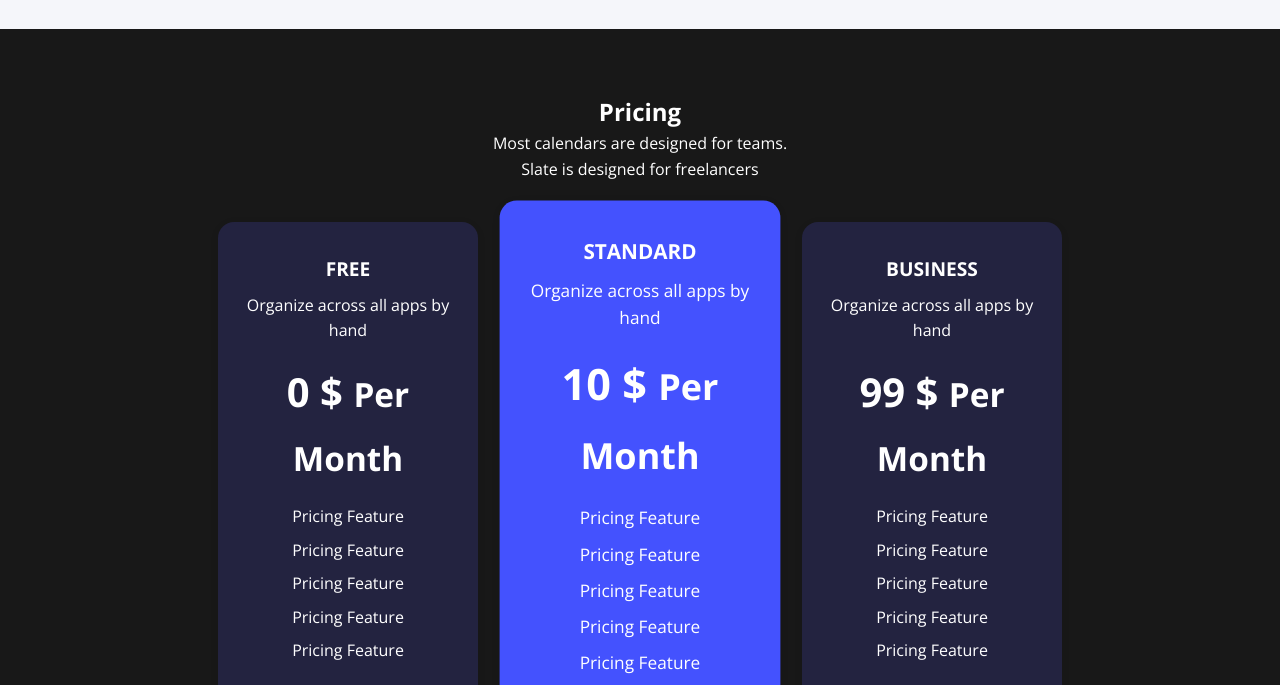
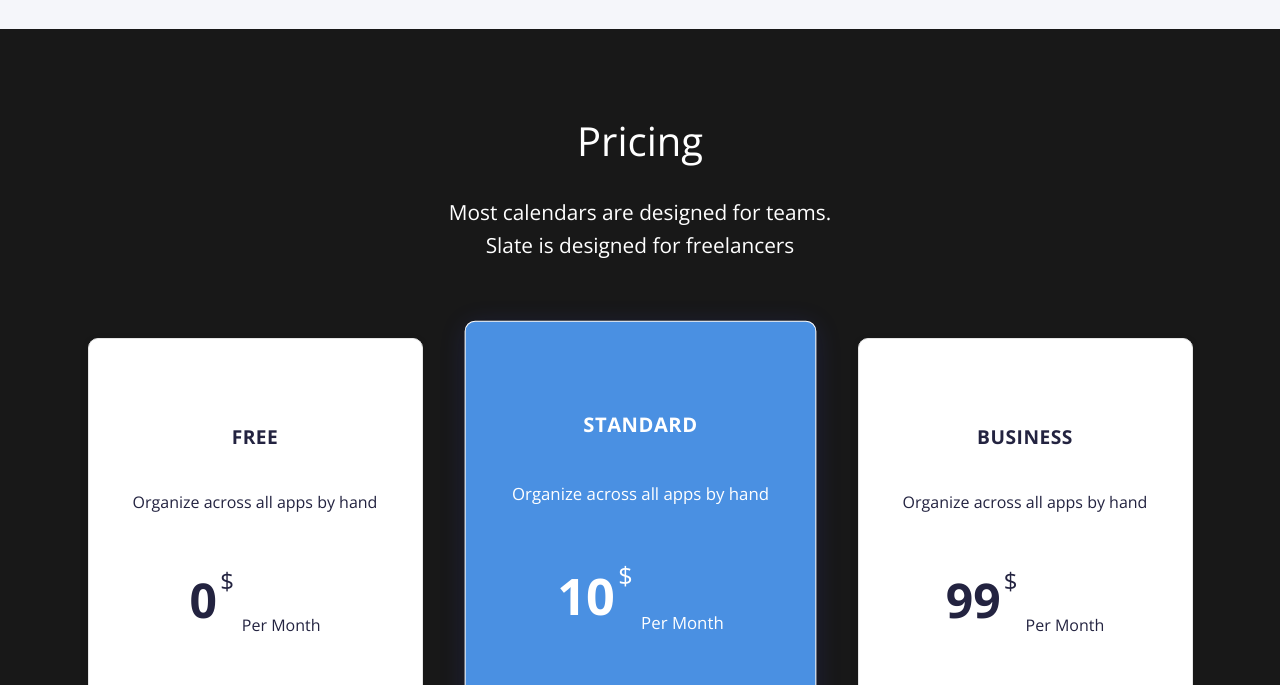
Before and after one commit to shivamkumar2687/Figma-Clone, a plain HTML site: page index.html in a window 1280 px wide. Shown: the part 4866-5551 px from the top of the page. Drawn offline with nearby package versions, Linux system fonts and the light colour scheme.

Commit message:
pricing card

```diff
--- a/style.css
+++ b/style.css
@@ -504,48 +504,141 @@ header {
 }
 
 .pricing-section {
+  height: 1155px;
   background: var(--dark);
   color: var(--light);
-  padding: 4rem 2rem 2rem 2rem;
   text-align: center;
+  display: flex;
+  flex-direction: column;
+  align-items: center;
+  justify-content: flex-start;
+}
+.pricing-section h2,
+.pricing-section > p {
+  width: 550px;
+  margin-left: auto;
+  margin-right: auto;
+}
+.pricing-section h2 {
+  height: 80px;
+  margin-top: 80px;
+  margin-bottom: 7px;
+  font-size: 2.5rem;
+  font-weight: 400;
+}
+.pricing-section > p {
+  height: 102px;
+  margin-bottom: 40px;
+  font-size: 1.3rem;
 }
 .pricing-cards {
+  width: 1105px;
+  height: 693px;
   display: flex;
+  flex-direction: row;
   justify-content: center;
-  gap: 2rem;
-  margin-top: 2.5rem;
-  flex-wrap: wrap;
+  align-items: flex-start;
+  gap: 50px;
+  margin: 0 auto;
 }
 .pricing-card {
-  background: #232340;
-  border-radius: 16px;
-  padding: 2rem 1.5rem;
-  width: 260px;
+  width: 335px;
+  border-radius: 10px;
+  border: 1px solid #e5e5e5;
   box-shadow: 0 2px 8px rgba(0,0,0,0.08);
+  display: flex;
+  flex-direction: column;
+  align-items: center;
+  gap: 30px;
+  padding-top: 83px;
+  padding-right: 40px;
+  padding-bottom: 83px;
+  padding-left: 40px;
+  background: #fff;
+  color: #232340;
   text-align: center;
+  transition: box-shadow 0.2s;
+  height: 607px;
+  justify-content: flex-start;
+  position: relative;
 }
 .pricing-card.featured {
-  background: var(--primary);
-  color: var(--light);
-  transform: scale(1.08);
+  height: 693px;
+  padding-top: 83px;
+  padding-right: 40px;
+  padding-bottom: 83px;
+  padding-left: 40px;
+  background: #4a90e2;
+  color: #fff;
+  border: 1.5px solid #fff;
+  transform: scale(1.05);
   z-index: 1;
+  box-shadow: 0 4px 24px rgba(68,82,254,0.15);
+}
+.pricing-card:not(.featured) {
+  background: #fff;
+  color: #232340;
 }
 .pricing-card h3 {
   font-size: 1.2rem;
   margin-bottom: 0.5rem;
+  font-weight: 700;
+  letter-spacing: 0.5px;
 }
 .pricing-card .price {
-  font-size: 2.5rem;
+  font-size: 3rem;
   font-weight: 700;
-  margin: 1rem 0;
+  margin: 1rem 0 0.5rem 0;
+  display: flex;
+  align-items: flex-start;
+  justify-content: center;
+}
+.pricing-card .price span {
+  font-size: 1.5rem;
+  font-weight: 400;
+  margin-left: 0.2rem;
+}
+.pricing-card .price small {
+  font-size: 1rem;
+  font-weight: 400;
+  margin-left: 0.5rem;
+  align-self: flex-end;
 }
 .pricing-card ul {
   list-style: none;
-  margin: 1rem 0 1.5rem 0;
+  margin: 1.5rem 0 2rem 0;
   padding: 0;
+  color: inherit;
 }
 .pricing-card li {
-  margin-bottom: 0.5rem;
+  margin-bottom: 0.7rem;
+  font-size: 1.05rem;
+}
+.pricing-card .btn-primary {
+  background: #4a90e2;
+  color: #fff;
+  border: none;
+  border-radius: 24px;
+  padding: 0.9rem 2.5rem;
+  font-size: 1.1rem;
+  font-weight: 700;
+  cursor: pointer;
+  transition: background 0.2s, color 0.2s;
+  margin-top: auto;
+  margin-bottom: 0;
+  align-self: center;
+}
+.pricing-card.featured .btn-primary {
+  background: #fff;
+  color: #4a90e2;
+}
+.pricing-card .btn-primary:hover {
+  background: #2231a5;
+  color: #fff;
+}
+.pricing-card.featured .btn-primary:hover {
+  background: #e6e6e6;
+  color: #4a90e2;
 }
 
 .contact-section {
```
